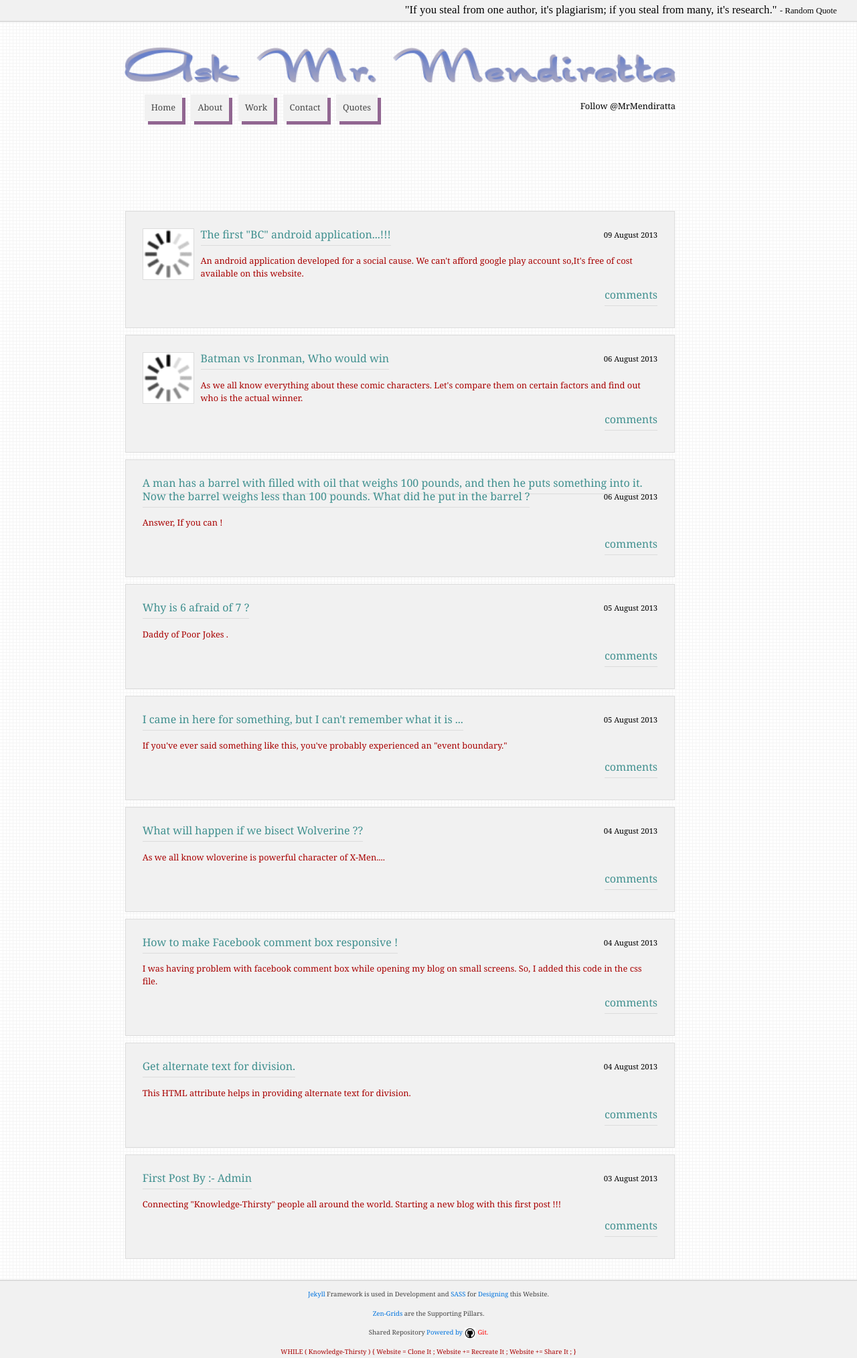
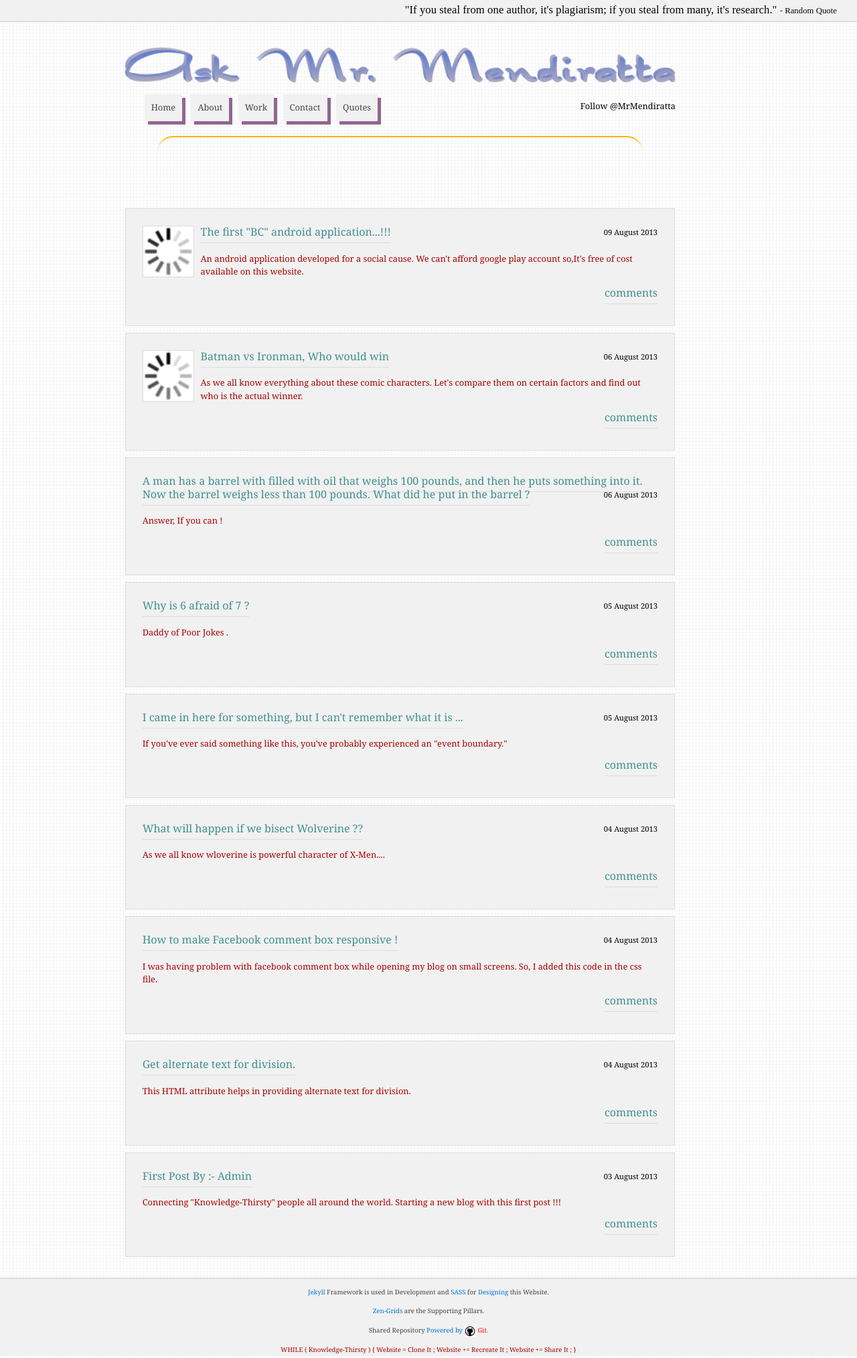
Before and after one commit to nishantmendiratta/nishantmendiratta.github.io, a Jekyll site: the page built from index.html, in a window 1280 px wide. Shown: the whole page at 67% size. Built offline with Jekyll 4.4.1, drawn with Linux system fonts in a browser that asks for light colours; nearby versions of some CDN libraries; library files that are not in the unit come from our copies; comment, search, counter and statistics services are not loaded.

Commit message:
adsense working

```diff
--- a/_includes/header/topWrapper.html
+++ b/_includes/header/topWrapper.html
@@ -38,16 +38,21 @@
 
   </div> <!--/header-->
 
+
   	<!--adsense-->
+  	<div class="google-adsense">
+  	<div align="center">
   	<script async src="//pagead2.googlesyndication.com/pagead/js/adsbygoogle.js"></script>
 		<!-- banner -->
 		<ins class="adsbygoogle"
-		     style="display:inline-block;width:728px;height:90px"
+		     style="display:block;width:728px;height:90px"
 		     data-ad-client="ca-pub-8598466518107172"
 		     data-ad-slot="8758068840"></ins>
 		<script>
 		(adsbygoogle = window.adsbygoogle || []).push({});
 	</script>
+	</div>
+	</div>
   	<!--/adsense-->
 
 </div> <!--/topWrapper-->
--- a/css/main.css
+++ b/css/main.css
@@ -588,6 +588,21 @@
   display: table; }
 .topWrapper:after {
   clear: both; }
+.topWrapper .google-adsense {
+  float: left;
+  width: 56.66667%;
+  margin-left: 18.33333%;
+  margin-right: -100%;
+  padding-left: 5px;
+  padding-right: 5px;
+  -moz-box-sizing: border-box;
+  -webkit-box-sizing: border-box;
+  -ms-box-sizing: border-box;
+  box-sizing: border-box;
+  word-wrap: break-word;
+  text-align: center;
+  border-top: 2px solid #f9b512;
+  border-radius: 24px 24px 24px 24px; }
 .topWrapper .header {
   float: left;
   width: 66.66667%;
```
Also changed, not shown: css/scss/shared/_header.scss (+8 -0 lines).
